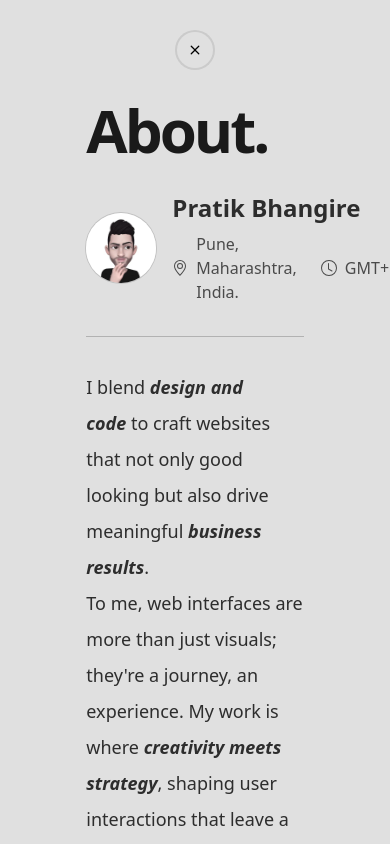
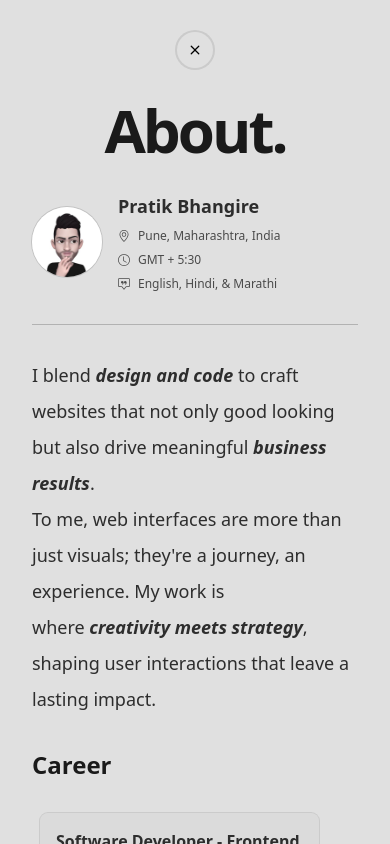
Before and after one commit to pratikbhangire123/pratikbhangire, a Next.js app: page / in a window 390 px wide. Both pictures are taken after a click on the button "More About". Shown: the part 1241-2085 px from the top of the page. Built offline with nearby package versions, Linux system fonts and the light colour scheme.

Commit message:
Updated MoreAbout Section

```diff
--- a/components/MoreAbout/MoreAbout.jsx
+++ b/components/MoreAbout/MoreAbout.jsx
@@ -7,6 +7,20 @@ import ProfilePic from "../../public/assets/PratikBhangire.jpg";
 
 export default function MoreAbout() {
   const { isAboutModalOpen, closeModal } = useAboutModal();
+  const demographics = [
+    {
+      icon: <BsGeoAlt />,
+      title: "Pune, Maharashtra, India",
+    },
+    {
+      icon: <BsClock />,
+      title: "GMT + 5:30",
+    },
+    {
+      icon: <BsChatSquareQuote />,
+      title: "English, Hindi, & Marathi",
+    },
+  ];
 
   return (
     <AnimatePresence>
@@ -33,8 +47,8 @@ export default function MoreAbout() {
               <BsX />
             </button>
 
-            <div className="flex flex-col w-2/3 self-center">
-              <h2 className="text-6xl md:text-8xl font-bold tracking-tighter text-colorPrimary">
+            <div className="flex flex-col lg:w-2/3 self-center items-center">
+              <h2 className="text-6xl md:text-7xl xl:text-8xl font-bold tracking-tighter text-colorPrimary">
                 About.
               </h2>
 
@@ -49,29 +63,18 @@ export default function MoreAbout() {
                   />
 
                   <div className="flex flex-col gap-2">
-                    <h3 className="mt-0 text-2xl font-bold text-colorPrimary/90">
+                    <h3 className="mt-0 text-lg md:text-xl xl:text-2xl font-bold text-colorPrimary/90">
                       Pratik Bhangire
                     </h3>
 
-                    <div className="flex items-center gap-2 text-colorPrimaryLight">
-                      <span>
-                        <BsGeoAlt />
-                      </span>
-
-                      <p>Pune, Maharashtra, India.</p>
-
-                      <span className="ml-4">
-                        <BsClock />
-                      </span>
-
-                      <p>GMT+5:30</p>
-
-                      <span className="ml-4">
-                        <BsChatSquareQuote />
-                      </span>
-
-                      <p>English, Hindi, & Marathi.</p>
-                    </div>
+                    <ul className="flex flex-col md:flex-row gap-2 md:gap-8 text-xs md:text-sm xl:text-base text-colorPrimaryLight">
+                      {demographics.map((demographic) => (
+                        <li className="flex gap-2 items-center">
+                          {demographic.icon}
+                          <p>{demographic.title}</p>
+                        </li>
+                      ))}
+                    </ul>
                   </div>
                 </div>
 
--- a/components/MoreAbout/TechStack.jsx
+++ b/components/MoreAbout/TechStack.jsx
@@ -20,7 +20,7 @@ export default function SkillCard() {
     <div id="techstack">
       <H3>Tech</H3>
 
-      <ul className="flex flex-wrap mt-8 ml-2 gap-x-4 md:gap-x-6 text-sm md:text-base xl:text-lg text-colorPrimary/80">
+      <ul className="flex flex-wrap mt-8 ml-2 gap-4 md:gap-6 text-sm md:text-base xl:text-lg text-colorPrimary/80">
         {icons.map((icon) => (
           <li className="px-3 py-1 bg-colorSecondaryLight/20 ring-1 ring-colorPrimary/10 rounded-full">
             {icon.name}
--- a/components/SocialHandles.jsx
+++ b/components/SocialHandles.jsx
@@ -38,7 +38,7 @@ export default function SocialHandles({ variant = "dark", className }) {
   return (
     <nav
       id="connect"
-      className={`mt-8 flex flex-wrap gap-x-4 md:gap-x-6 text-sm md:text-base xl:text-lg ${className}`}
+      className={`mt-8 flex flex-wrap gap-4 md:gap-6 text-sm md:text-base xl:text-lg ${className}`}
     >
       {socialIcons.map((icon) => (
         <Link
```
